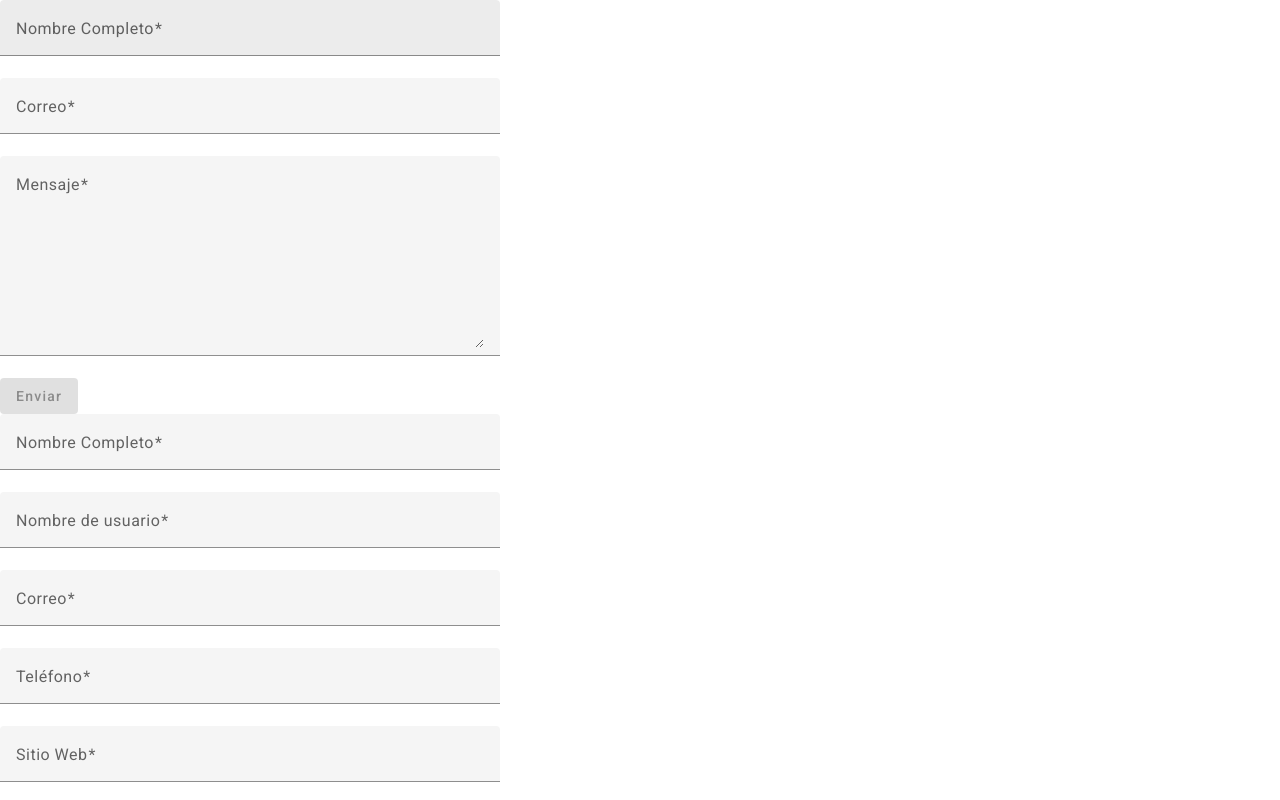
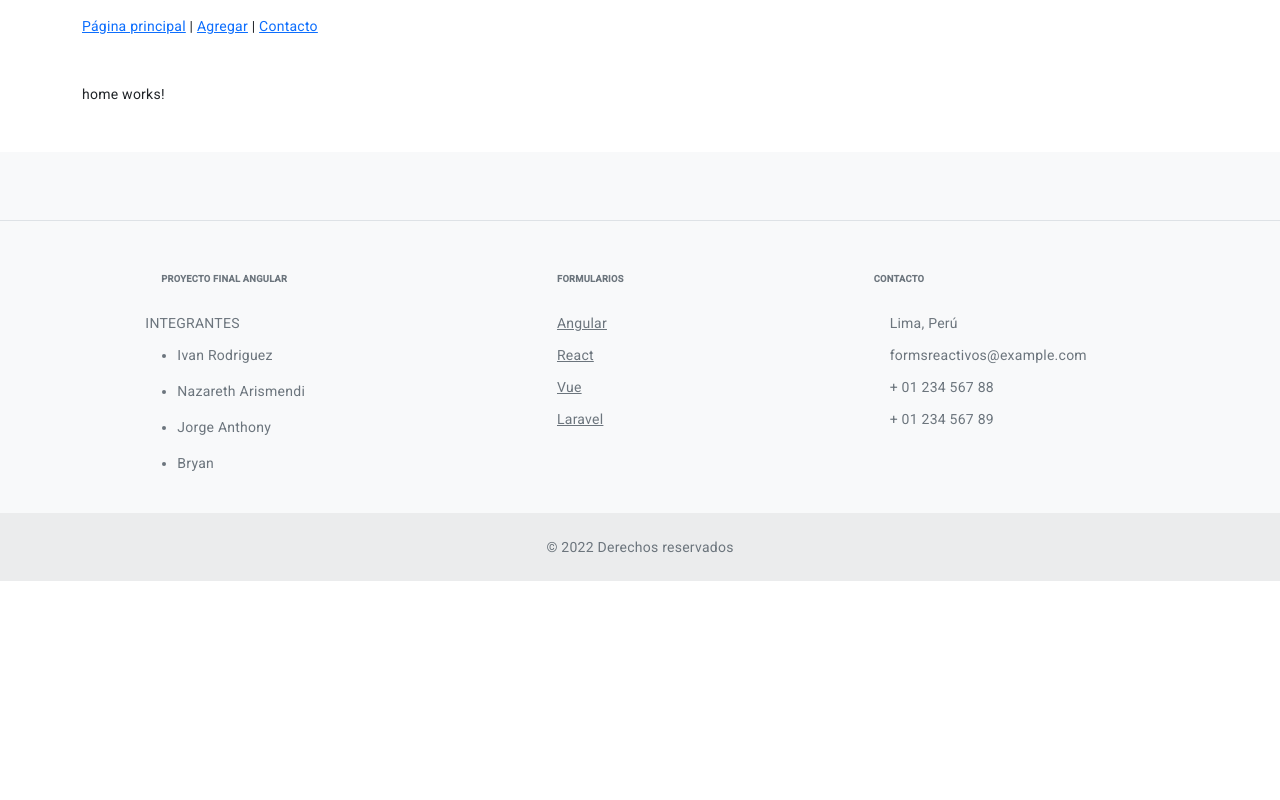
Before and after one commit to rodcar/angular-usuarios, an Angular app: page / in a window 1280 px wide. Shown: the top 800 px of the page. Built offline with nearby package versions, Linux system fonts and the light colour scheme.

Commit message:
agrega routes básicas

```diff
--- a/src/app/app-routing.module.ts
+++ b/src/app/app-routing.module.ts
@@ -1,7 +1,23 @@
 import { NgModule } from '@angular/core';
 import { RouterModule, Routes } from '@angular/router';
+import { FormularioContactoComponent } from './formulario-contacto/formulario-contacto.component';
+import { FormularioRegistroUsuarioComponent } from './formulario-registro-usuario/formulario-registro-usuario.component';
+import { HomeComponent } from './home/home.component';
 
-const routes: Routes = [];
+const routes: Routes = [
+  {
+    path: '',
+    component: HomeComponent
+  },
+  {
+    path: 'agregar',
+    component: FormularioRegistroUsuarioComponent
+  },
+  {
+    path: 'contacto',
+    component: FormularioContactoComponent
+  }
+];
 
 @NgModule({
   imports: [RouterModule.forRoot(routes)],
--- a/src/app/app.component.html
+++ b/src/app/app.component.html
@@ -1,3 +1,5 @@
-<app-formulario-contacto></app-formulario-contacto>
-<app-formulario-registro-usuario></app-formulario-registro-usuario>
+<app-header></app-header>
+<div class="container my-5">
+  <router-outlet></router-outlet>
+</div>
 <app-footer></app-footer>
--- a/src/app/app.module.ts
+++ b/src/app/app.module.ts
@@ -13,6 +13,7 @@ import { FormularioContactoComponent } from './formulario-contacto/formulario-co
 
 import { HomeComponent } from './home/home.component';
 import { FooterComponent } from './footer/footer.component';
+import { HeaderComponent } from './header/header.component';
 
 
 @NgModule({
@@ -21,7 +22,8 @@ import { FooterComponent } from './footer/footer.component';
     FormularioRegistroUsuarioComponent,
     FormularioContactoComponent,
     HomeComponent,
-    FooterComponent
+    FooterComponent,
+    HeaderComponent
   ],
   imports: [
     BrowserModule,
```
